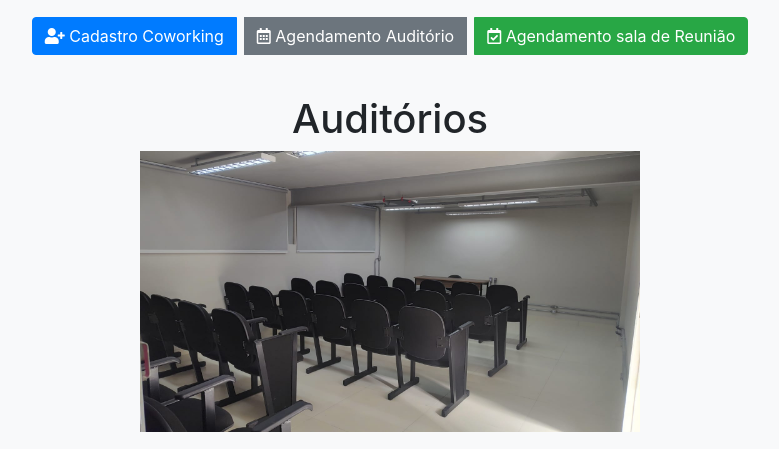
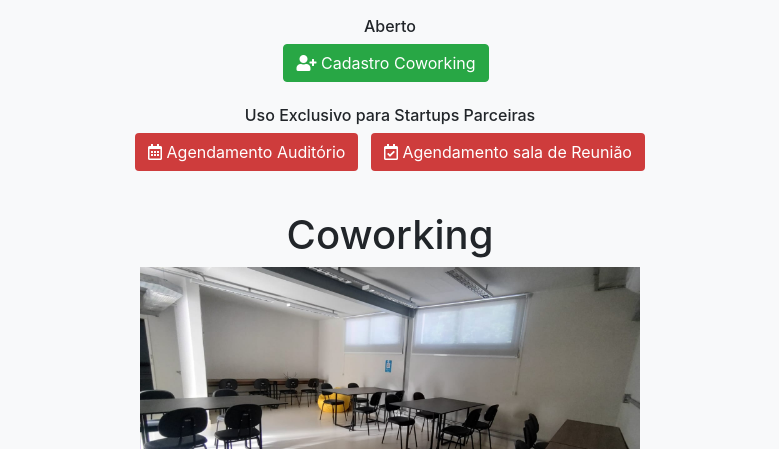
Before and after one commit to AugustoOmena/technology-park-room-scheduling-page, a plain HTML site: page index.html in a window 1280 px wide. Shown: the part 323-772 px from the top of the page, without its empty margins (250-1029 px from the left). Drawn offline with nearby package versions, Linux system fonts and the light colour scheme.

Commit message:
Updating Informations.

```diff
--- a/index.html
+++ b/index.html
@@ -15,21 +15,20 @@
 
 <div class="content">
   <img style="max-width: 500px;" src="Imagens/Logo.png" alt="Imagem" class="centered-image">
-  <div class="btn-group">
-    <button type="button" class="btn btn-primary mr-2" onclick="redirectToFormularioCoworking()">
-      <i class="fas fa-user-plus"></i> Cadastro Coworking
-    </button>
-    <button type="button" class="btn btn-secondary mr-2" data-toggle="modal" data-target="#startupModal"><i class="far fa-calendar-alt"></i> Agendamento Auditório</button>
-    <button type="button" class="btn btn-success" data-toggle="modal" data-target="#reuniaoModal"><i class="far fa-calendar-check"></i> Agendamento sala de Reunião</button>
-  </div>
+    <h6>Aberto</h6>
+    <button type="button" class="btn btn-success mr-2" onclick="redirectToFormularioCoworking()"><i class="fas fa-user-plus"></i> Cadastro Coworking</button>
+    <br><br>
+    <h6>Uso Exclusivo para Startups Parceiras</h6>
+    <button type="button" style="background-color: rgb(206, 60, 60); color: white;" class="btn mr-2" data-toggle="modal" data-target="#startupModal"><i class="far fa-calendar-alt"></i> Agendamento Auditório</button>
+    <button type="button" style="background-color: rgb(206, 60, 60); color: white;" class="btn" data-toggle="modal" data-target="#reuniaoModal"><i class="far fa-calendar-check"></i> Agendamento sala de Reunião</button>
+
 </div>
 
 <!-- Conteúdo adicional -->
-<h1>Auditórios</h1>
-<img style="max-width: 500px;" src="Imagens/Auditório 2.jpeg" alt="Imagem" class="centered-image">
-<img style="max-width: 500px;" src="Imagens/Auditório 1.jpeg" alt="Imagem" class="centered-image">
 <h1>Coworking</h1>
 <img style="max-width: 500px;" src="Imagens/Coworkin.jpeg" alt="Imagem" class="centered-image">
+<h1>Auditórios</h1>
+<img style="max-width: 500px;" src="Imagens/Auditório 1.jpeg" alt="Imagem" class="centered-image">
 <h1>Sala de Reunião</h1>
 <img style="max-width: 500px;" src="Imagens/Reuniao.jpeg" alt="Imagem" class="centered-image">
 
@@ -44,7 +43,7 @@
         </button>
       </div>
       <div class="modal-body">
-        <h6 class="modal-title" style="color: red;" id="startupModalLabel">Para agendar voce precisa ter uma startup cadastrada</h6>
+        <h6 class="modal-title" style="color: red;" id="startupModalLabel">Uso Exclusivo para Startups Parceiras</h6>
         <p>Selecione uma opção:</p>
         <button type="button" class="btn btn-primary mr-2" onclick="redirectCadastro()">Já tenho cadastro</button>
         <button type="button" class="btn btn-secondary" data-dismiss="modal">Não tenho cadastro</button>
@@ -64,7 +63,7 @@
         </button>
       </div>
       <div class="modal-body">
-        <h6 class="modal-title" style="color: red;" id="startupModalLabel">Para agendar voce precisa ter uma startup cadastrada</h6>
+        <h6 class="modal-title" style="color: red;" id="startupModalLabel">Uso Exclusivo para Startups Parceiras</h6>
         <p>Selecione uma opção:</p>
         <button type="button" class="btn btn-primary mr-2" onclick="redirectAgendamentoReuniao()">Já tenho cadastro</button>
         <button type="button" class="btn btn-secondary" data-dismiss="modal">Não tenho cadastro</button>
--- a/style.css
+++ b/style.css
@@ -17,8 +17,8 @@ body {
 
   .centered-image {
     display: block;
-    margin-left: auto;
-    margin-right: auto;
+    margin-left: 20px;
+    margin-right: 20px;
     margin-bottom: 20px; /* Adicionado um espaço entre as imagens */
   }
 
```
